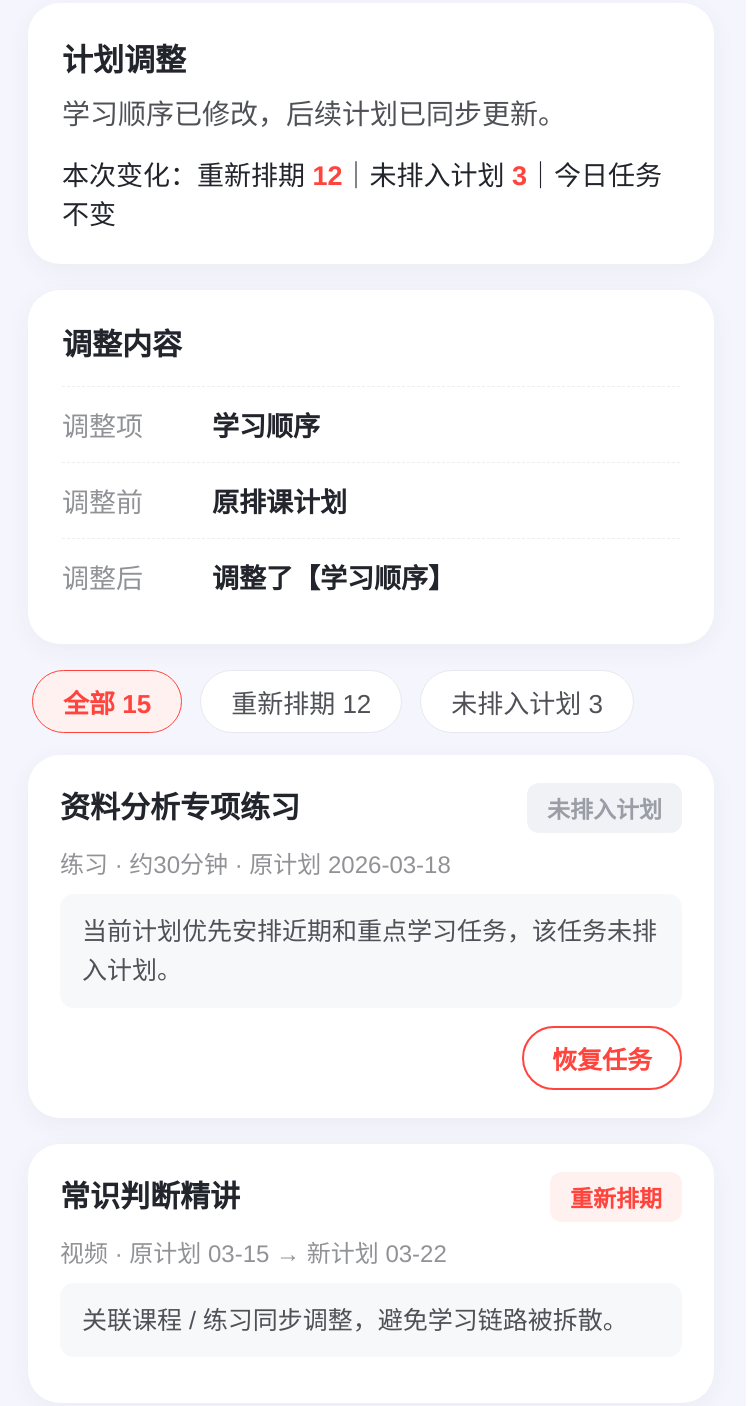
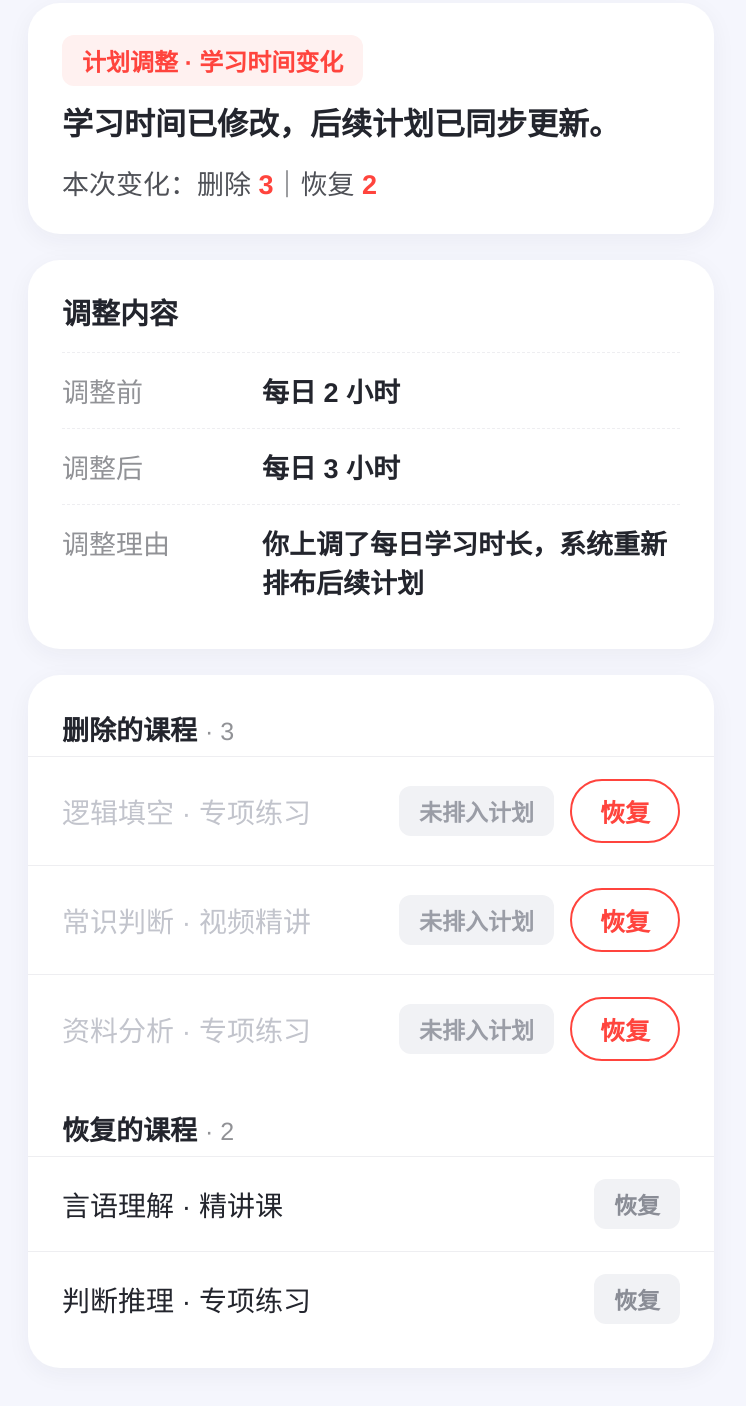
Before and after one commit to papago0506/my-site, a plain HTML site: page learning-plan-ui/det_v1.html in a window 1280 px wide. Shown: the part 201-1607 px from the top of the page, without its empty margins (4-758 px from the left). Drawn offline with Linux system fonts and the light colour scheme.

Commit message:
feat: det_v1.html 单次变化详情页重构为三卡(摘要/调整记录[前·后·理由]/受影响课程[删除+恢复])

```diff
--- a/learning-plan-ui/det_v1.html
+++ b/learning-plan-ui/det_v1.html
@@ -1,40 +1,39 @@
 <!DOCTYPE html><html lang="zh"><head><meta charset="utf-8"><link rel="stylesheet" href="ds.css"><style>
 .reccard{padding:32px 34px;}
-.reccard .ty{font-size:31px;font-weight:700;margin-bottom:14px;}
-.reccard .mt{font-size:28px;color:var(--t2);line-height:1.5;margin-bottom:18px;}
-.reccard .chg{font-size:27px;color:var(--t1);}
+.reccard .ty{display:inline-block;font-size:24px;font-weight:600;color:var(--coral);background:var(--coral-wash);border-radius:12px;padding:8px 20px;margin-bottom:16px;}
+.reccard .mt{font-size:31px;font-weight:700;line-height:1.5;margin-bottom:14px;}
+.reccard .chg{font-size:27px;color:var(--t2);}
 .reccard .chg b{color:var(--coral);}
 .adjbox{padding:30px 34px;}
-.adjbox .h{font-size:30px;font-weight:700;margin-bottom:22px;}
+.adjbox .h{font-size:29px;font-weight:700;margin-bottom:20px;}
 .adjrow{display:flex;padding:18px 0;border-top:1px dashed var(--div);font-size:27px;}
 .adjrow:first-of-type{border-top:none;}
-.adjrow .k{width:150px;color:var(--t3);} .adjrow .v{flex:1;font-weight:600;}
-.tabx{display:flex;gap:18px;margin:6px 4px 22px;}
-.tabx .t{font-size:26px;color:var(--t2);background:#fff;border:1px solid #E7E8EE;border-radius:40px;padding:12px 30px;}
-.tabx .t.on{color:var(--coral);border-color:var(--coral);background:var(--coral-wash);font-weight:600;}
-.tk{padding:28px 32px;}
-.tk .r1{display:flex;justify-content:space-between;align-items:flex-start;margin-bottom:12px;}
-.tk .nm{font-size:30px;font-weight:700;flex:1;padding-right:16px;}
-.tk .meta{font-size:24px;color:var(--t3);margin-bottom:14px;}
-.tk .rsn{font-size:25px;color:var(--t2);line-height:1.55;background:#F7F8FA;border-radius:14px;padding:18px 22px;margin-bottom:18px;}
-.tk .foot{display:flex;justify-content:flex-end;}
+.adjrow .k{width:200px;color:var(--t3);} .adjrow .v{flex:1;font-weight:600;}
+.affcard{padding:8px 0 22px;}
+.cgrp{font-size:27px;font-weight:700;padding:26px 34px 8px;color:var(--t1);}
+.cgrp .cnt{color:var(--t3);font-weight:400;font-size:25px;margin-left:8px;}
+.crow{display:flex;align-items:center;justify-content:space-between;padding:22px 34px;border-top:1px solid var(--div);}
+.crow .cn{flex:1;font-size:28px;padding-right:16px;}
+.crow.del .cn{color:var(--t4);}
+.crow .rt{display:flex;align-items:center;gap:16px;flex-shrink:0;}
 </style></head><body><div class="phone">
 <div class="statusbar"><span>9:41</span><span class="ic">▪▪▪ 📶 🔋</span></div>
 <div class="nav"><span class="back">‹</span><span class="title">计划变化详情</span></div>
 <div class="content">
-<div class="card reccard mb"><div class="ty">计划调整</div>
-<div class="mt">学习顺序已修改，后续计划已同步更新。</div>
-<div class="chg">本次变化：重新排期 <b>12</b>｜未排入计划 <b>3</b>｜今日任务不变</div></div>
+<div class="card reccard mb"><span class="ty">计划调整 · 学习时间变化</span>
+<div class="mt">学习时间已修改，后续计划已同步更新。</div>
+<div class="chg">本次变化：删除 <b>3</b>｜恢复 <b>2</b></div></div>
 <div class="card adjbox mb"><div class="h">调整内容</div>
-<div class="adjrow"><span class="k">调整项</span><span class="v">学习顺序</span></div>
-<div class="adjrow"><span class="k">调整前</span><span class="v">原排课计划</span></div>
-<div class="adjrow"><span class="k">调整后</span><span class="v">调整了【学习顺序】</span></div></div>
-<div class="tabx"><span class="t on">全部 15</span><span class="t">重新排期 12</span><span class="t">未排入计划 3</span></div>
-<div class="card tk mb"><div class="r1"><span class="nm">资料分析专项练习</span><span class="badge wait">未排入计划</span></div>
-<div class="meta">练习 · 约30分钟 · 原计划 2026-03-18</div>
-<div class="rsn">当前计划优先安排近期和重点学习任务，该任务未排入计划。</div>
-<div class="foot"><span class="btn btn-o btn-sm">恢复任务</span></div></div>
-<div class="card tk mb"><div class="r1"><span class="nm">常识判断精讲</span><span class="badge adjust">重新排期</span></div>
-<div class="meta">视频 · 原计划 03-15 → 新计划 03-22</div>
-<div class="rsn">关联课程 / 练习同步调整，避免学习链路被拆散。</div></div>
+<div class="adjrow"><span class="k">调整前</span><span class="v">每日 2 小时</span></div>
+<div class="adjrow"><span class="k">调整后</span><span class="v">每日 3 小时</span></div>
+<div class="adjrow"><span class="k">调整理由</span><span class="v">你上调了每日学习时长，系统重新排布后续计划</span></div></div>
+<div class="card affcard mb">
+<div class="cgrp">删除的课程<span class="cnt">· 3</span></div>
+<div class="crow del"><span class="cn">逻辑填空 · 专项练习</span><span class="rt"><span class="badge wait">未排入计划</span><span class="btn btn-o btn-sm">恢复</span></span></div>
+<div class="crow del"><span class="cn">常识判断 · 视频精讲</span><span class="rt"><span class="badge wait">未排入计划</span><span class="btn btn-o btn-sm">恢复</span></span></div>
+<div class="crow del"><span class="cn">资料分析 · 专项练习</span><span class="rt"><span class="badge wait">未排入计划</span><span class="btn btn-o btn-sm">恢复</span></span></div>
+<div class="cgrp">恢复的课程<span class="cnt">· 2</span></div>
+<div class="crow"><span class="cn">言语理解 · 精讲课</span><span class="rt"><span class="badge recover">恢复</span></span></div>
+<div class="crow"><span class="cn">判断推理 · 专项练习</span><span class="rt"><span class="badge recover">恢复</span></span></div>
+</div>
 </div></div></body></html>
```
